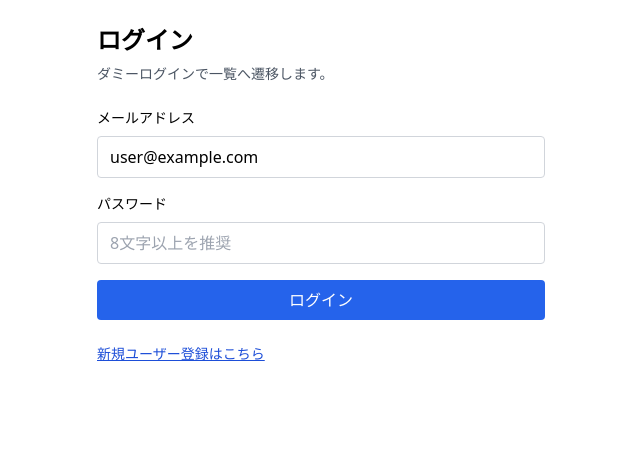
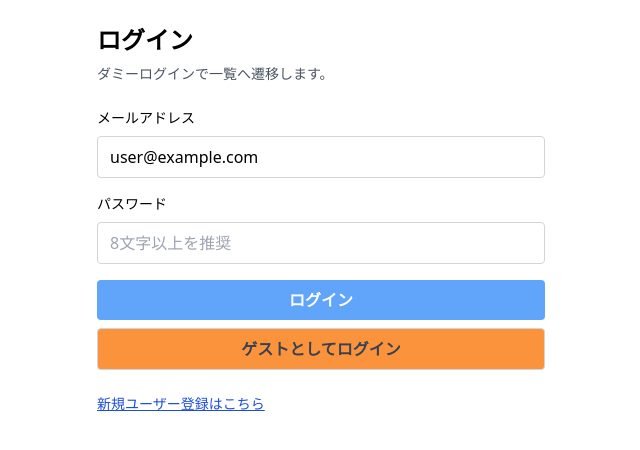
Before and after one commit to Yuji-Osumi/knowledgehub, a React (Vite) app in the folder frontend/ui-stub/: page /login in a window 1280 px wide. Shown: the top 450 px of the page, without its empty margins (319-959 px from the left). Built offline with nearby package versions, Linux system fonts and the light colour scheme.

Commit message:
feat: ゲストログインをUIスタブに追加

```diff
--- a/frontend/ui-stub/src/lib/mockApi.ts
+++ b/frontend/ui-stub/src/lib/mockApi.ts
@@ -1,5 +1,5 @@
 import type { Article, User } from '@/types';
-import { mockArticles, mockUser, mockTags } from './mockData';
+import { mockArticles, mockUser, mockGuestUser, mockTags } from './mockData';
 
 /**
  * ユーザー情報を取得
@@ -112,13 +112,19 @@ export const saveArticle = async (article: Article): Promise<Article> => {
 /**
  * ログイン（認証）APIスタブ
  * - メール・パスワードで認証し、ユーザー情報を返却
- * - 現在はmockUserを固定で返却（認証チェックなし）
+ * - guest@example.com でゲストログイン
  */
 export const loginUser = async (email: string, password: string): Promise<User> => {
   await new Promise(resolve => setTimeout(resolve, 200));
 
   // TODO: 実装時はバックエンドで認証し、トークン発行
   console.log('Login (stub):', { email, password });
+
+  // ゲスト認証
+  if (email === 'guest@example.com' && password === 'guest') {
+    return mockGuestUser;
+  }
+
   return mockUser;
 };
 
--- a/frontend/ui-stub/src/lib/mockData.ts
+++ b/frontend/ui-stub/src/lib/mockData.ts
@@ -7,6 +7,15 @@ export const mockUser: User = {
   displayName: 'テストユーザー',
   createdAt: '2025-01-01T00:00:00Z',
   updatedAt: '2025-01-10T00:00:00Z',
+};
+
+/** ゲスト用ダミーユーザー（動作試験用） */
+export const mockGuestUser: User = {
+  publicId: 'uuid-user-guest',
+  email: 'guest@example.com',
+  displayName: 'ゲスト',
+  createdAt: '2025-01-01T00:00:00Z',
+  updatedAt: '2025-01-01T00:00:00Z',
 };
 
 /** ダミータグ一覧 */
--- a/frontend/ui-stub/src/pages/Login.tsx
+++ b/frontend/ui-stub/src/pages/Login.tsx
@@ -23,6 +23,18 @@ export default function Login() {
       const user = await loginUser(email, password) // API経由でログイン認証
       login(user)                                    // AuthContextの状態を更新
       navigate("/articles")                          // 成功したら一覧ページへ
+    } finally {
+      setLoading(false)
+    }
+  }
+
+  const handleGuestLogin = async () => {
+    setLoading(true)
+    try {
+      // テストアカウント（ゲスト）でログイン
+      const user = await loginUser("guest@example.com", "guest")
+      login(user)
+      navigate("/articles")
     } finally {
       setLoading(false)
     }
@@ -60,13 +72,23 @@ export default function Login() {
           />
         </div>
 
+        <div className="space-y-2">
           <button
             type="submit"
-          className="w-full rounded bg-blue-600 px-4 py-2 text-white hover:bg-blue-700 disabled:opacity-60"
+            className="w-full rounded bg-blue-400 px-4 py-2 text-white font-bold hover:bg-blue-600 disabled:opacity-60"
             disabled={loading}
           >
             ログイン
           </button>
+          <button
+            type="button"
+            className="w-full rounded border bg-orange-400 border-gray-300 px-4 py-2 text-gray-700  font-bold hover:bg-orange-500 disabled:opacity-60"
+            onClick={handleGuestLogin}
+            disabled={loading}
+          >
+            ゲストとしてログイン
+          </button>
+        </div>
       </form>
 
       <div className="text-sm text-blue-700">
```
Lines whose indentation alone changed are shown as unchanged.
